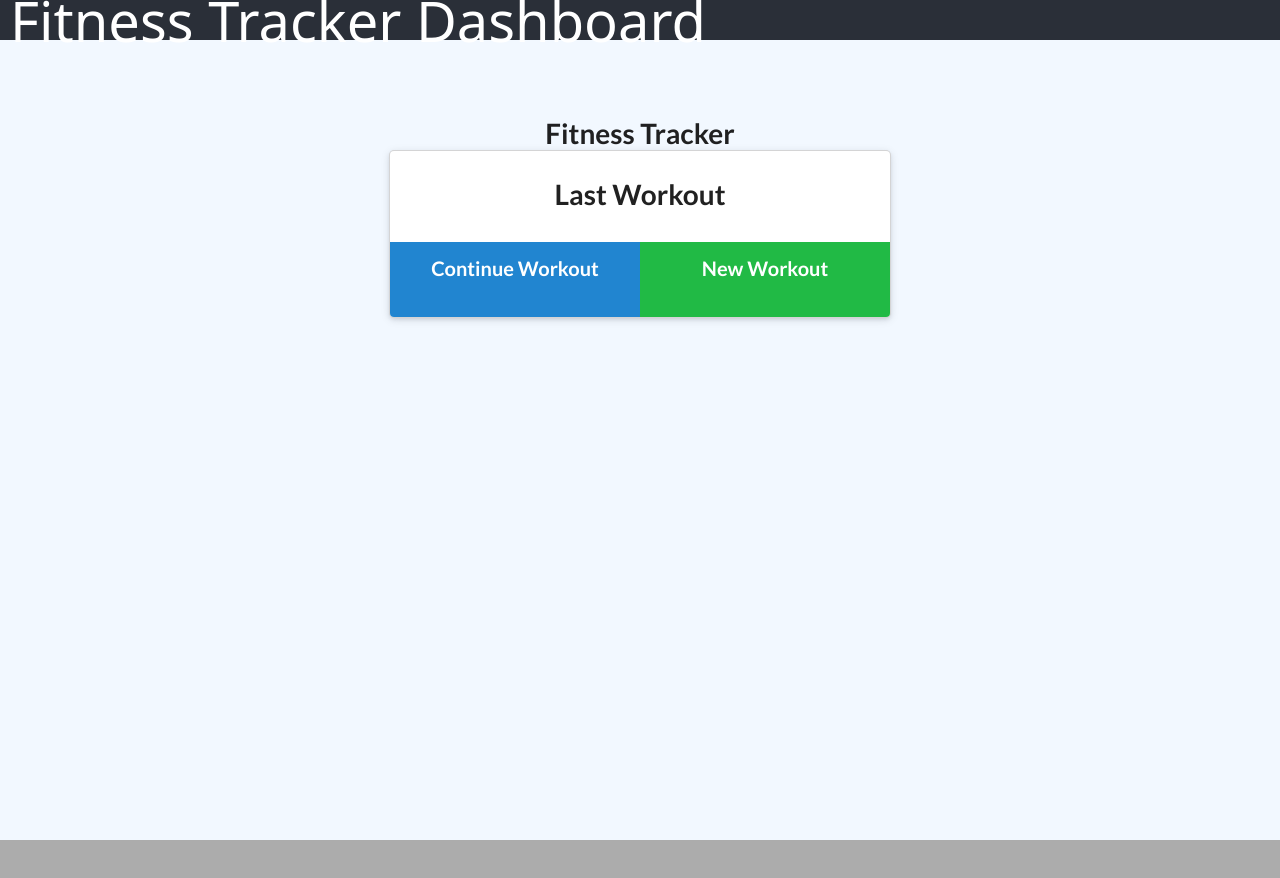
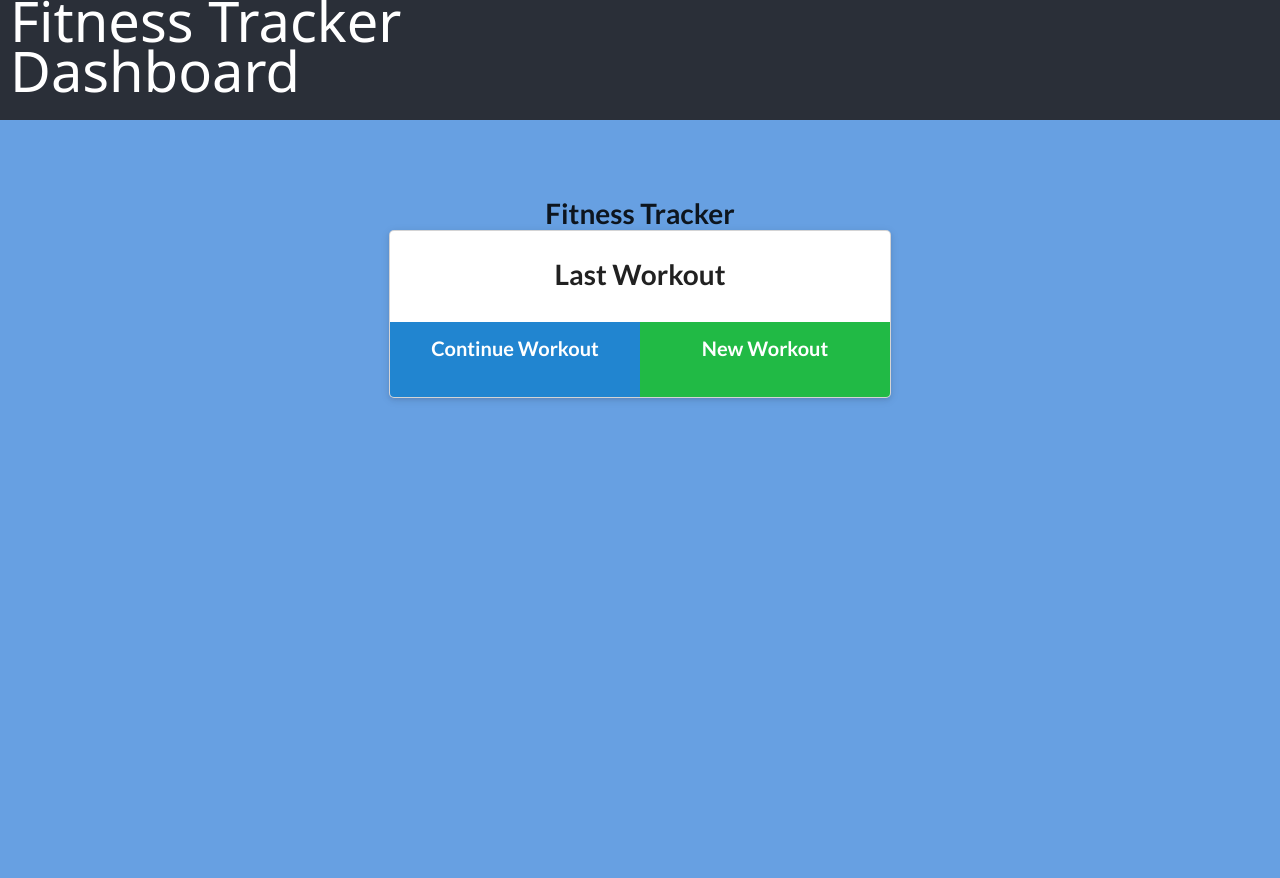
Before and after one commit to johnfranke/Workout-Tracker, a website: page public/index.html in a window 1280 px wide. Before the commit the page ends 840 px from the top, so only its background shows below. Drawn offline with nearby package versions, Linux system fonts and the light colour scheme; no server answers.

Commit message:
updated styling

```diff
--- a/public/index.html
+++ b/public/index.html
@@ -13,7 +13,7 @@
 <body>
   <nav>
     <a href="/">Fitness Tracker</a>
-    <a href="/stats">Dashboard</a>
+    <p textalign="left"><a href="/stats">Dashboard</a></p>
   </nav>
   <div class="wrapper workout">
     <header>
--- a/public/style.css
+++ b/public/style.css
@@ -10,7 +10,6 @@ html,
 body,
 .wrapper {
   height: 100%;
-  background-color: rgb(172, 172, 172);
 }
 
 body {
@@ -93,7 +92,7 @@ input {
 }
 
 .wrapper {
-  background-color: #f2f8ff;
+  background-color: #67a0e2;
   padding-bottom: 100px;
 }
 
```
Also changed, not shown: public/stats.html (+1 -1 lines).
